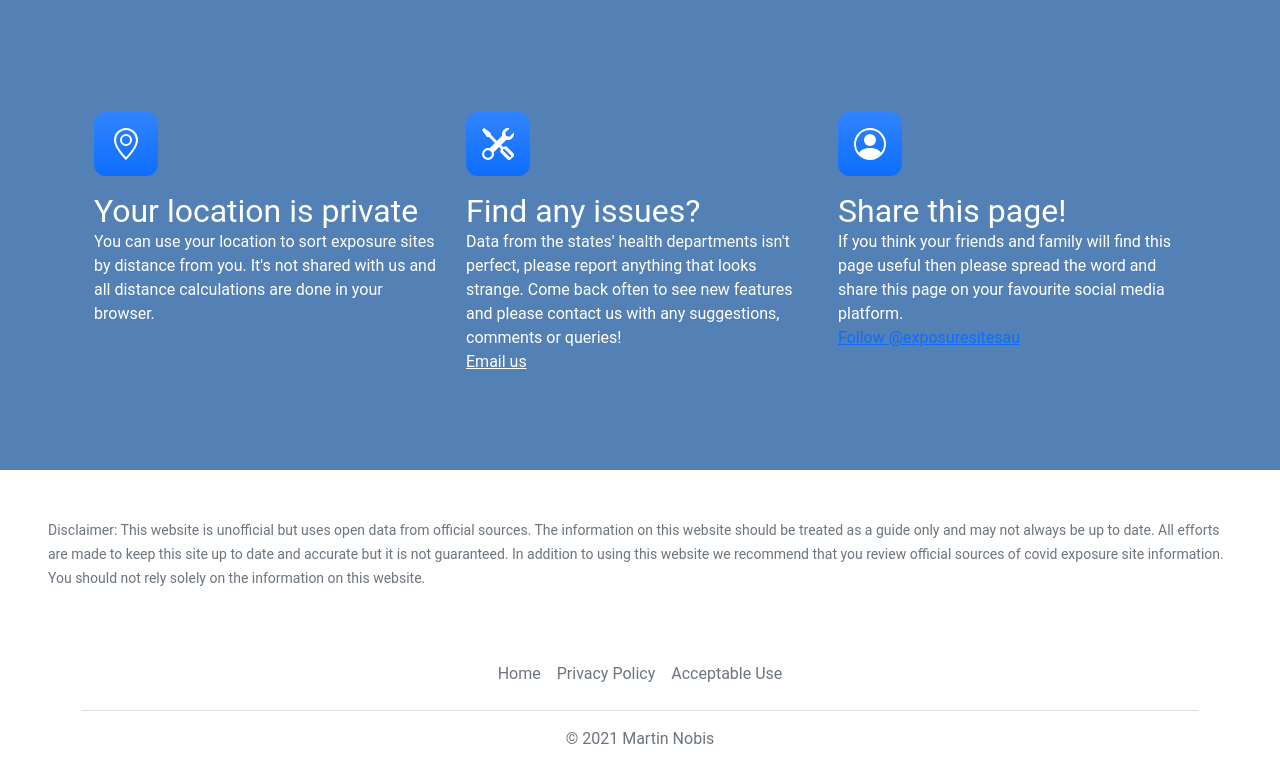
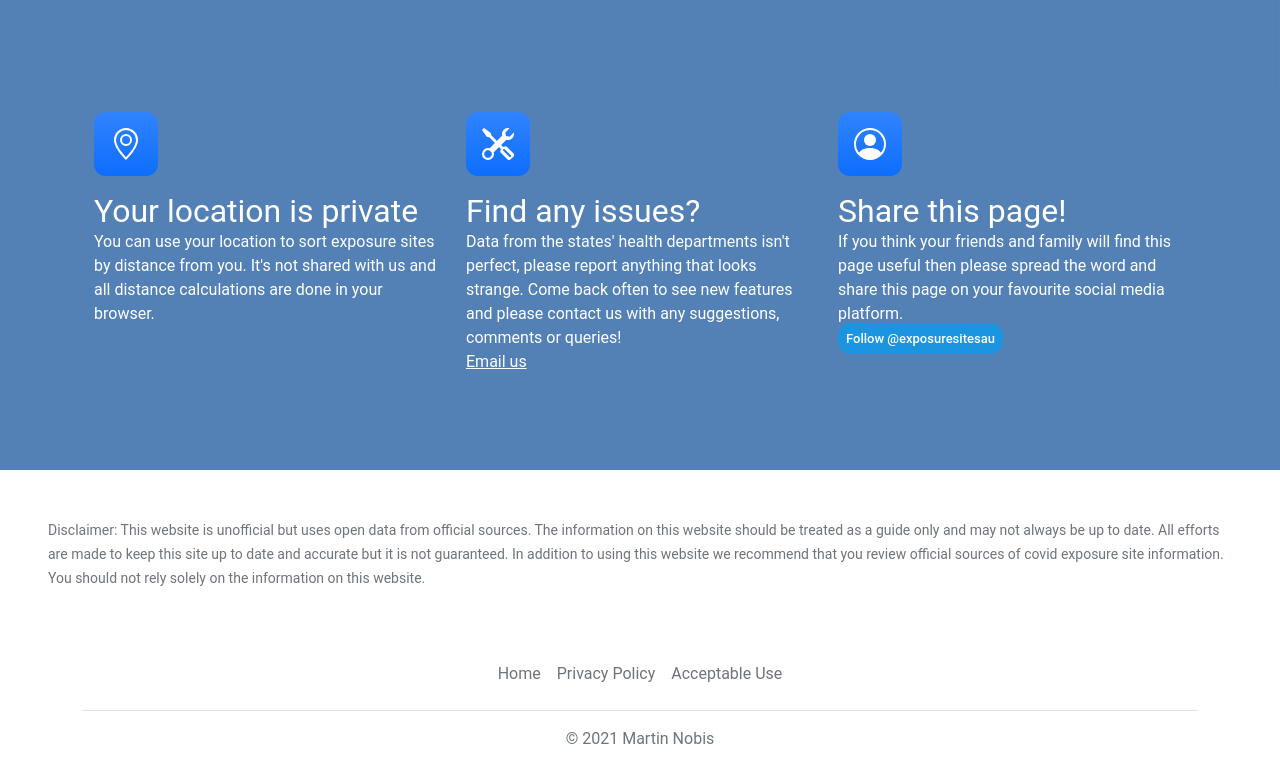
Before and after one commit to martinnobis/covid-exposure-sites, a website built with webpack: page src/index.html in a window 1280 px wide. Shown: the part 812-1595 px from the top of the page. Built offline with nearby package versions, Linux system fonts and the light colour scheme; some packages are replaced by stand-ins of ours.

Commit message:
Replaced twitter widget with style anchor. Ought to be changed to a button so it can be styled a bit better. But this will fix the performance issues.

```diff
--- a/src/css/style.css
+++ b/src/css/style.css
@@ -216,3 +216,15 @@ tr:last-child {
         transition-duration: .35s;
     }
 }
+
+.twitter-follow-button, .twitter-follow-button:visited {
+    background-color: #1b95e0;
+    color: #fff;
+    border-radius: 1em;
+    height: 28px;
+    font-weight: 500;
+    font-size: 13px;
+    line-height: 26px;
+    padding: 8px;
+    text-decoration: none;
+}
--- a/src/index.html
+++ b/src/index.html
@@ -303,8 +303,10 @@
                     <h2>Share this page!</h2>
                     <p>If you think your friends and family will find this page useful then please spread the word and share this page on your favourite social media platform.</p>
 
-                    <a href="https://twitter.com/exposuresitesau?ref_src=twsrc%5Etfw" class="twitter-follow-button" data-show-count="false">Follow @exposuresitesau</a>
-                    <script async src="https://platform.twitter.com/widgets.js" charset="utf-8"></script>
+
+
+
+                    <a target="_blank" href="https://twitter.com/intent/follow?screen_name=exposuresitesau" class="mt-3 twitter-follow-button">Follow @exposuresitesau</a>
 
                 </div>
 
```
